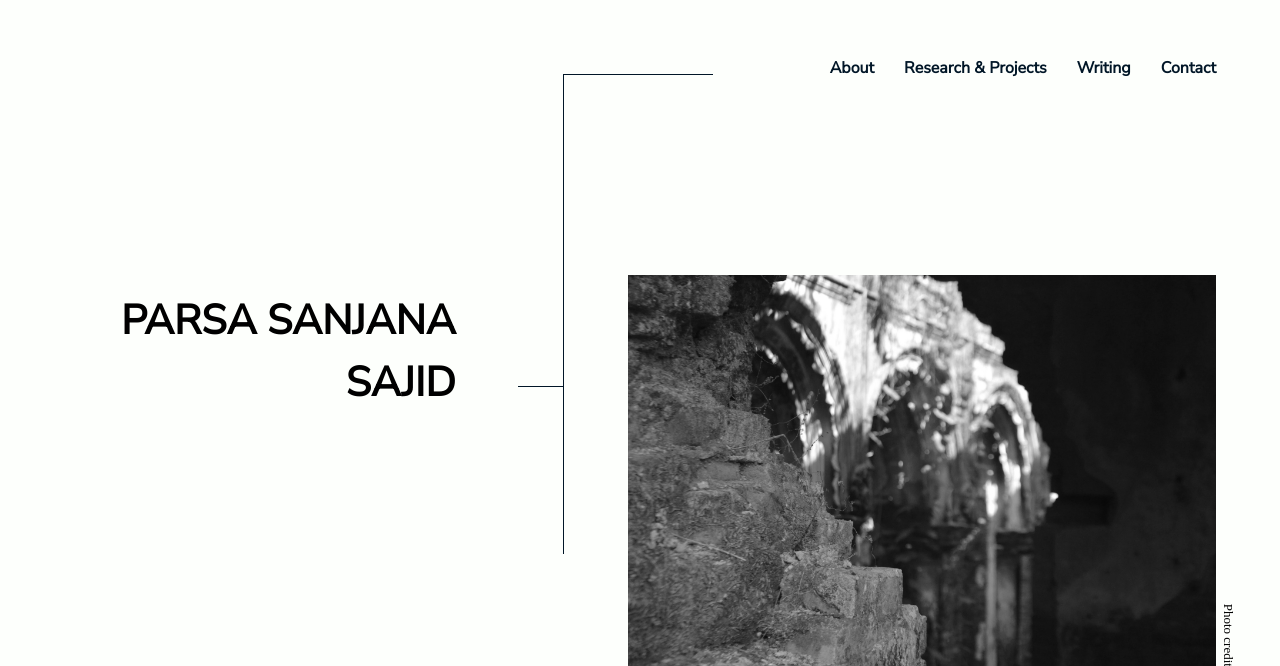
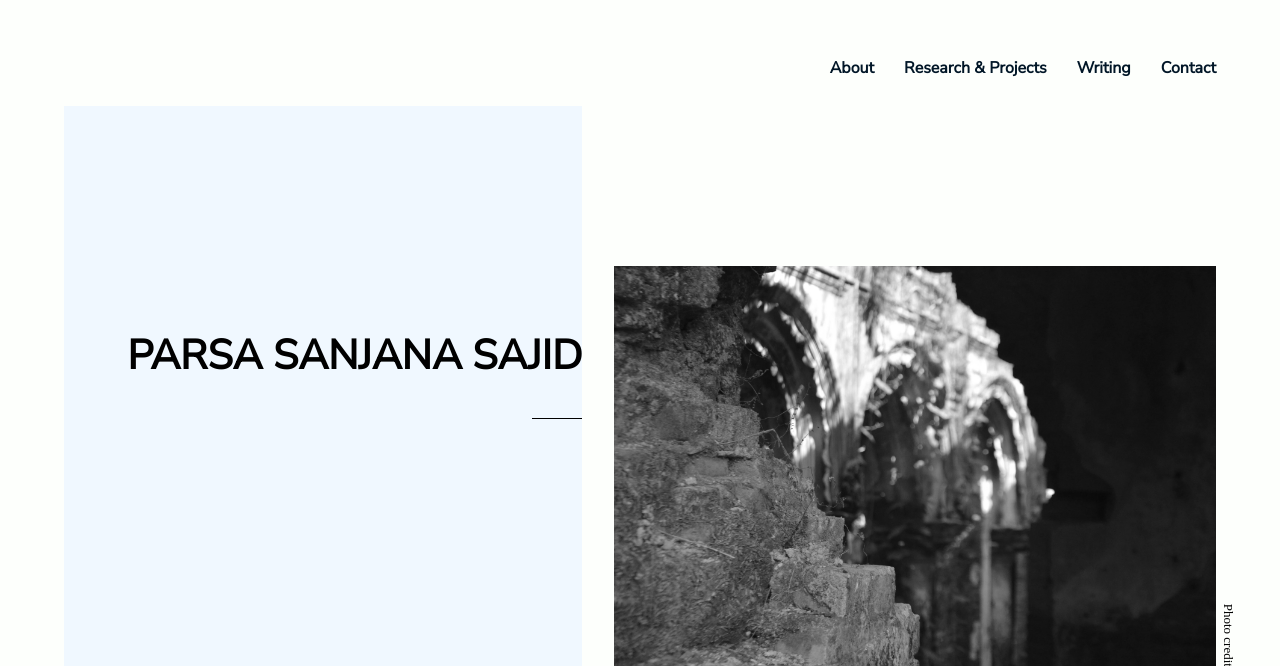
Before and after one commit to imraniloy023/P-P-P, a plain HTML site: page Index/index.html in a window 1280 px wide. Shown: the part 134-800 px from the top of the page. Drawn offline with nearby package versions, Linux system fonts and the light colour scheme; files whose address does not match are found by name; a web font is replaced by a local one.

Commit message:
back to 0

```diff
--- a/Index/index.html
+++ b/Index/index.html
@@ -33,10 +33,12 @@
                 </ul>
               </nav>
             </div>
+            <!--
             <div class="line-design">
               <hr class="baseline">
               <div class="line-art"></div>
             </div>
+          -->
         </header>
 
         <main class="body-container">
@@ -44,7 +46,9 @@
 
 
             <div class="first-div">
-              <h2 class="horizontal">Parsa Sanjana Sajid</h2>
+              <div class="h-container">
+                <h2 class="horizontal">Parsa Sanjana Sajid</h2>
+              </div>
               <!--<hr class="baseline">
               <div class="line-art"></div>-->
 
--- a/Index/styles.css
+++ b/Index/styles.css
@@ -123,14 +123,16 @@ nav li a:hover{
 }
 
 .first-div{
+    display: flex;
     float: left;
-    width: 40%;
+    width: 45%;
     height: 100%;
+    background-color: aliceblue;
 }
 
 .second-div{
     display: flex;;
-    width: 60%;
+    width: 55%;
     height: 100%;
     align-items: flex-end;
 }
@@ -148,11 +150,27 @@ h2.vertical{
 h2.horizontal{
     font-size: 41px;
     font-weight: bolder;
-    padding-top: 40%;
     text-align: right;
-    padding-right: 15%;
     font-family: 'Nunito Sans';
     text-transform: uppercase;
+}
+
+.h-container {
+    display: flex;
+    align-items: center;
+    justify-content: center;
+}
+
+
+h2.horizontal::after {
+    content: '';
+    width: 50px;
+    display: inline-block;
+    background-color: black;
+    height: 1px;
+    vertical-align: middle;
+    margin-left: 20px;
+    margin-bottom: 3px;
 }
 
 
@@ -171,7 +189,7 @@ h2.horizontal{
     background-color: #011627;
     width: 30%;
     left: -30%;
-    top: 39vh;
+    top: 37.5vh;
 }
 
 .line-art{
@@ -212,7 +230,7 @@ h2.horizontal{
 .secondary-container{
     float: left;
     width: 100%;
-    margin-left: 15%;
+    margin-left: 5%;
 }
 
 .secondary-container img{
--- a/styles.css
+++ b/styles.css
@@ -109,7 +109,6 @@ nav li a:hover{
 }
 
 .body-container{
-    position: relative;
     float: left;
     height: 70vh;
     width: 100% !important;
@@ -155,23 +154,14 @@ h2.horizontal{
     text-transform: uppercase;
 }
 
-
-.line-design{
-    position: absolute;
-    position: absolute;
-    left: 44%;
-    top: -5vh;
-}
-
-
 .baseline{
     position: relative;
     border: none;
     height: 0.3px;
     background-color: #011627;
-    width: 30%;
-    left: -30%;
-    top: 39vh;
+    width: 13%;
+    bottom: 6%;
+    left: 92%;
 }
 
 .line-art{
@@ -180,6 +170,9 @@ h2.horizontal{
     height: 60vh;
     border-left: 1px solid #011627;
     border-top: 1px solid #011627;
+    right: -105%;
+    top: -61%;
+    /*top: -42.5vh;*/
 }
 
 .baseline.about-page{
```
